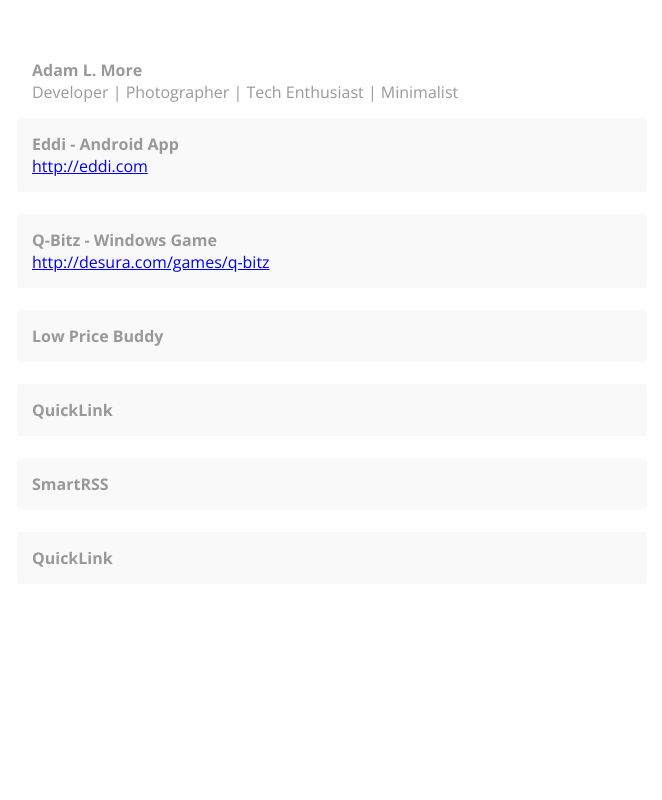
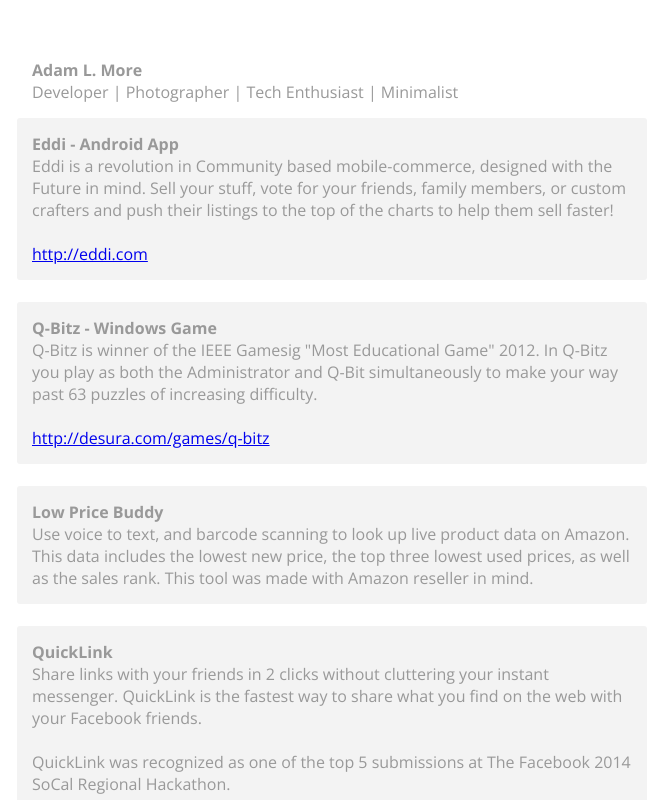
Before and after one commit to AdamLMore/AdamLMore.github.io, a plain HTML site: page index.html in a window 1280 px wide. Shown: the whole page, without its empty margins (298-960 px from the left). Drawn offline with nearby package versions, Linux system fonts and the light colour scheme.

Commit message:
updated page with info

```diff
--- a/index.html
+++ b/index.html
@@ -38,7 +38,7 @@
 
             .projectBox
             {
-                background: #F9F9F9;
+                background: #F3F3F3;
                 width: 600px;
                 padding: 15px;
                 border-radius: 3px;
@@ -57,6 +57,7 @@
 
         <div class="projectBox">
             <b>Eddi - Android App</b><br>
+            Eddi is a revolution in Community based mobile-commerce, designed with the Future in mind. Sell your stuff, vote for your friends, family members, or custom crafters and push their listings to the top of the charts to help them sell faster! <br><br>
             <a href="http://eddi.com/">http://eddi.com</a>
         </div>
 
@@ -64,6 +65,8 @@
 
         <div class="projectBox">
             <b>Q-Bitz - Windows Game</b><br>
+            Q-Bitz is winner of the IEEE Gamesig "Most Educational Game" 2012. In Q-Bitz you play as both the Administrator and Q-Bit simultaneously to make your way past 63 puzzles of increasing difficulty.<br><br>
+
             <a href="http://www.desura.com/games/q-bitz">http://desura.com/games/q-bitz</a>
         </div>
 
@@ -71,26 +74,26 @@
 
         <div class="projectBox">
             <b>Low Price Buddy</b><br>
+            Use voice to text, and barcode scanning to look up live product data on Amazon. This data includes the lowest new price, the top three lowest used prices, as well as the sales rank. This tool was made with Amazon reseller in mind.
         </div>
 
         <br>
 
         <div class="projectBox">
             <b>QuickLink</b><br>
+            Share links with your friends in 2 clicks without cluttering your instant messenger. QuickLink is the fastest way to share what you find on the web with your Facebook friends.<br><br>QuickLink was recognized as one of the top 5 submissions at The Facebook 2014 SoCal Regional Hackathon.
         </div>
 
         <br>
 
         <div class="projectBox">
             <b>SmartRSS</b><br>
+            Let machine learning sort your news by whats important to you. SmartRSS uses our customly created information gathering, pattern matching, and machine learning algorithms to get rid your junk news, and provide you with the news you care about. We have also implemented Spritz so you can speed read through your news, and save time.<br><br>SmartRSS was recognized as one of the best apps of LA Hacks 2014 by Spritz.
         </div>
 
         <br>
-
-        <div class="projectBox">
-            <b>QuickLink</b><br>
-        </div>
-
+        <br>
+        <br>
     </div>
     </body>
 </html>
```
